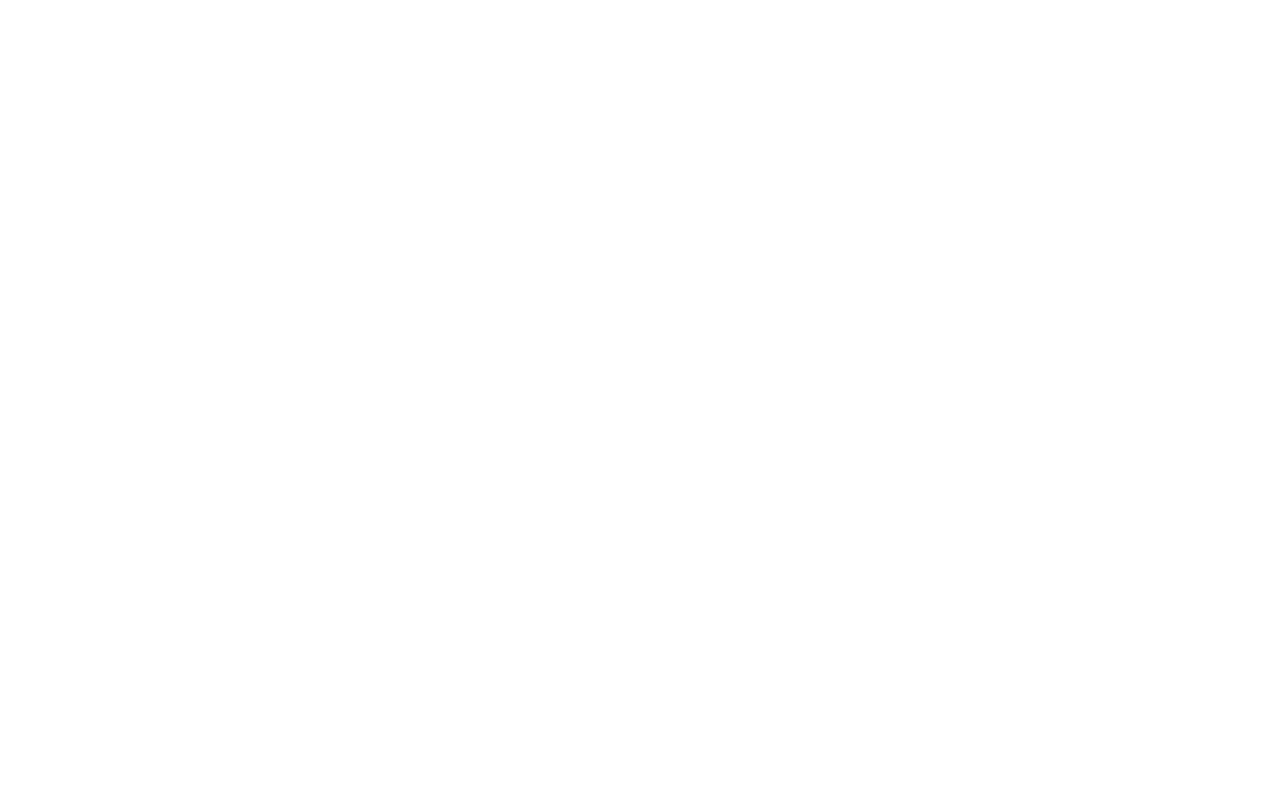
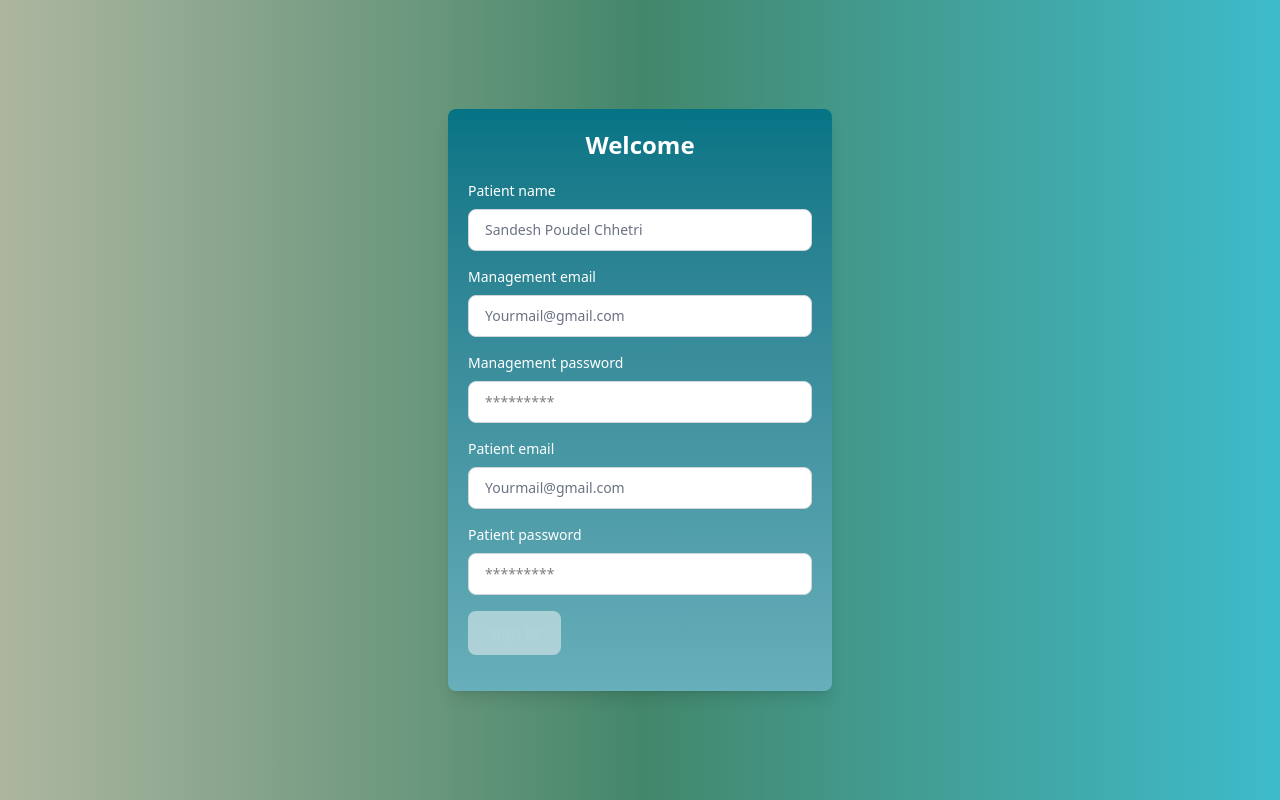
Before and after one commit to Jerry7675/pms, a React (Vite) app: page /Management_login in a window 1280 px wide. Before the commit this address had no page. Built offline with nearby package versions, Linux system fonts and the light colour scheme.

Commit message:
this .message

```diff
--- a/src/App.jsx
+++ b/src/App.jsx
@@ -4,6 +4,8 @@
 import Forgot from './Forgot';
 import Otp from './Otp';
 import Policies from './Policies';
+import Dashboard from './Dashboard'
+import Management_login from './Management_login'
 function App() {
 
 
@@ -17,6 +19,10 @@
       <Route path="/forgot" element={<Forgot />} />
       <Route path="/otp" element={<Otp />} />
       <Route path="/policies" element={<Policies />} />
+      <Route path="/policies" element={<Policies />} />
+      <Route path="/Dashboard" element={<Dashboard />} />
+      <Route path="/Management_login" element={<Management_login/>} />
+
     </Routes>
     </div>
 
--- /dev/null
+++ b/src/Dashboard.jsx
@@ -0,0 +1,19 @@
+import React from 'react'
+import { useState } from 'react';
+
+
+const Dashboard = () => {
+  return (
+    <div >
+      <ul className='flex text-lg font-semibold text-gray-700 bg-gray-100 p-4 space-x-4'>
+        Home
+        <li>Dashboard</li>
+        <li>Settings</li>
+        <li>Profile</li>
+        <li>Logout</li>
+      </ul>
+     </div>
+  )
+}
+
+export default Dashboard;
--- a/src/Login_form.jsx
+++ b/src/Login_form.jsx
@@ -1,5 +1,5 @@
 import React, { useState } from 'react';
-import { Link } from 'react-router-dom'
+import { Link, Navigate, NavLink } from 'react-router-dom'
 
 function Login_form() {
   const [formData, setFormData] = useState({
@@ -17,6 +17,9 @@
       [e.target.id]: e.target.value
     });
   };
+  const handleClick =(e) => {
+   {Navigate('/Management_login')};
+  }
 
   return (
     <main className="max-h-screen bg-gradient-to-r from-[#7d8b67a0] via-[#43876b] to-[#3dbbcb] flex items-center justify-center">
@@ -84,16 +87,24 @@
             </div>
           </div>
 
-          <div className="text-sm">
+          <div className=" text-sm py-2.5 px-5">
             <Link
               to="/forgot"
               className="flex justify-center text-blue-700 hover:text-blue-600 underline"
             >
               Forgot Password?
             </Link>
+
           </div>
         </form>
+        <div className='w-400px'>
+          <button onClick = {handleClick}
+              type="submit"
+              className="text-white bg-[#1E90FF] flex flex-col hover:bg-[#87CEFA] focus:ring-4 focus:ring-[#4dc7e2] font-medium rounded-lg text-sm py-2.5 px-5 w-full m-t-10px sm:w-auto"
+            >< Link to ="/Management_login">Management Login</Link></button>
         </div>
+        </div>
+
       </div>
 
     </main>
--- /dev/null
+++ b/src/Management_login.jsx
@@ -0,0 +1,121 @@
+import React, { useState } from 'react';
+import { useNavigate } from 'react-router-dom';
+
+function Management_login() {
+  const navigate = useNavigate();
+  const [formData, setFormData] = useState({
+    patientName: '',
+    managementEmail: '',
+    managementPassword: '',
+    patientEmail: '',
+    patientPassword: ''
+  });
+
+  const handleSubmit = (e) => {
+    e.preventDefault();
+    navigate("/otp");
+  };
+
+  const handleChange = (e) => {
+    setFormData({
+      ...formData,
+      [e.target.id]: e.target.value
+    });
+  };
+
+  // Check if all fields are filled
+  const isFormValid = Object.values(formData).every(value => value.trim() !== '');
+
+  return (
+    <main className="max-h-screen bg-gradient-to-r from-[#7d8b67a0] via-[#43876b] to-[#3dbbcb] flex items-center justify-center">
+      <div className='flex items-center justify-center h-screen'>
+        <div className="w-96 backdrop-blur-lg bg-opacity-90 rounded-lg shadow-lg p-5 bg-gradient-to-b from-[#047485] to-[#67afba] text-black">
+          <h2 className="text-2xl font-bold pb-5 text-center text-white">Welcome</h2>
+          <form onSubmit={handleSubmit}>
+            {/* Patient Name Input */}
+            <div className="mb-4">
+              <label htmlFor="patientName" className="block mb-2 text-sm font-medium text-white">Patient name</label>
+              <input
+                type="text"
+                id="patientName"
+                className="bg-[#ffffff] border border-gray-300 text-black text-sm rounded-lg focus:ring-2 focus:ring-[#1E90FF] focus:border-[#1E90FF] w-full py-2.5 px-4 placeholder-gray-500"
+                placeholder="Sandesh Poudel Chhetri"
+                required
+                value={formData.patientName}
+                onChange={handleChange}
+              />
+            </div>
+
+            {/* Management Email Input */}
+            <div className="mb-4">
+              <label htmlFor="managementEmail" className="block mb-2 text-sm font-medium text-white">Management email</label>
+              <input
+                type="email"
+                id="managementEmail"
+                className="bg-[#FFFFFF] border border-gray-300 text-black text-sm rounded-lg focus:ring-2 focus:ring-[#1E90FF] focus:border-[#1E90FF] w-full py-2.5 px-4 placeholder-gray-500"
+                placeholder="Yourmail@gmail.com"
+                required
+                value={formData.managementEmail}
+                onChange={handleChange}
+              />
+            </div>
+
+            {/* Management Password Input */}
+            <div className="mb-4">
+              <label htmlFor="managementPassword" className="block mb-2 text-sm font-medium text-white">Management password</label>
+              <input
+                type="password"
+                id="managementPassword"
+                className="bg-[#FFFFFF] border border-gray-300 text-black text-sm rounded-lg focus:ring-2 focus:ring-[#1E90FF] focus:border-[#1E90FF] w-full py-2.5 px-4"
+                placeholder="*********"
+                required
+                value={formData.managementPassword}
+                onChange={handleChange}
+              />
+            </div>
+
+            {/* Patient Email Input */}
+            <div className="mb-4">
+              <label htmlFor="patientEmail" className="block mb-2 text-sm font-medium text-white">Patient email</label>
+              <input
+                type="email"
+                id="patientEmail"
+                className="bg-[#FFFFFF] border border-gray-300 text-black text-sm rounded-lg focus:ring-2 focus:ring-[#1E90FF] focus:border-[#1E90FF] w-full py-2.5 px-4 placeholder-gray-500"
+                placeholder="Yourmail@gmail.com"
+                required
+                value={formData.patientEmail}
+                onChange={handleChange}
+              />
+            </div>
+
+            {/* Patient Password Input */}
+            <div className="mb-4">
+              <label htmlFor="patientPassword" className="block mb-2 text-sm font-medium text-white">Patient password</label>
+              <input
+                type="password"
+                id="patientPassword"
+                className="bg-[#FFFFFF] border border-gray-300 text-black text-sm rounded-lg focus:ring-2 focus:ring-[#1E90FF] focus:border-[#1E90FF] w-full py-2.5 px-4"
+                placeholder="*********"
+                required
+                value={formData.patientPassword}
+                onChange={handleChange}
+              />
+            </div>
+
+            <div className="flex items-center justify-between mb-4">
+              <button
+                type="submit"
+                disabled={!isFormValid}
+                className="text-white bg-[#1E90FF] hover:bg-[#87CEFA] flex items-center justify-between focus:ring-4 focus:ring-[#4dc7e2] font-medium rounded-lg text-sm py-2.5 px-5 w-full sm:w-auto disabled:opacity-50 disabled:cursor-not-allowed"
+              >
+                Sign In
+              </button>
+            </div>
+          </form>
+        </div>
+      </div>
+    </main>
+  );
+}
+
+export default Management_login;
```
